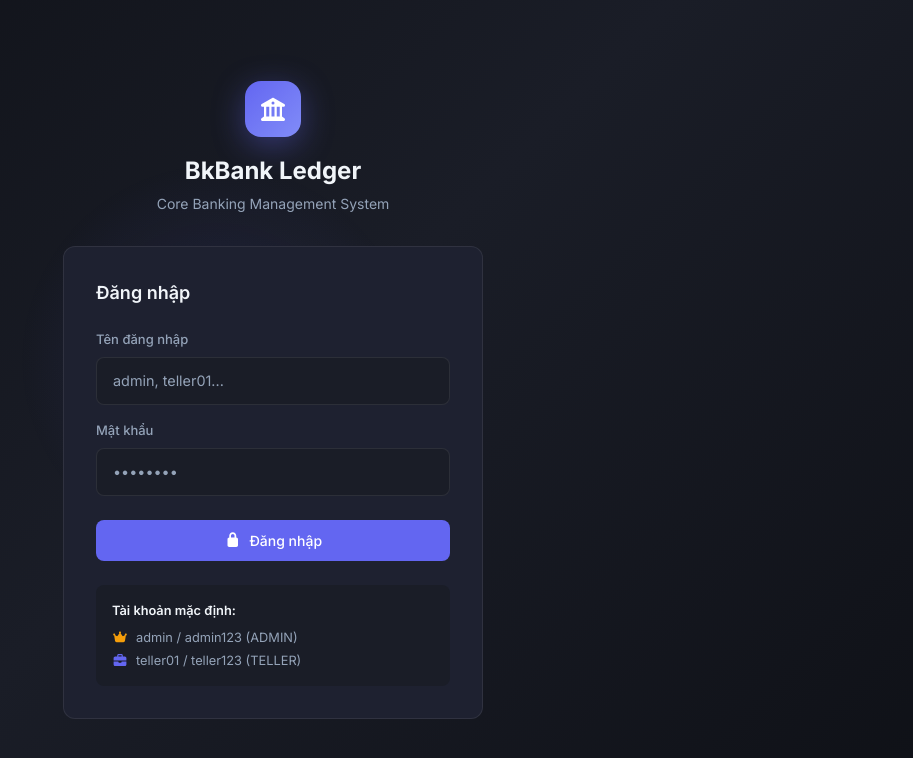
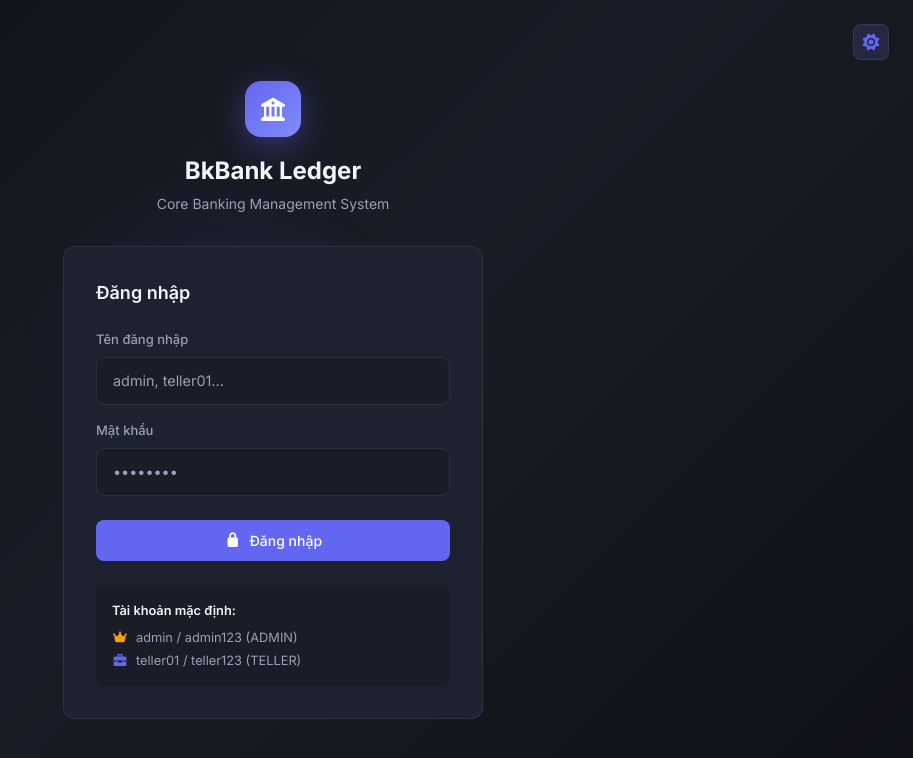
Before and after one commit to DATN-252/Core-ledger-service, a Next.js app in the folder ledger-ui/: page /login in a window 1280 px wide. Shown: the top 758 px of the page, without its empty margins (367-1280 px from the left). Built offline with nearby package versions, Linux system fonts and the light colour scheme; no server answers.

Commit message:
feat: add light mode for ledger ui

```diff
--- a/ledger-ui/src/app/dashboard/layout.tsx
+++ b/ledger-ui/src/app/dashboard/layout.tsx
@@ -3,6 +3,7 @@ import { useEffect, useState } from 'react';
 import { useRouter, usePathname } from 'next/navigation';
 import Link from 'next/link';
 import { isLoggedIn, getUser, logout } from '@/lib/api';
+import ThemeToggle from '@/components/ThemeToggle';
 
 import { FontAwesomeIcon } from '@fortawesome/react-fontawesome';
 import { faChartLine, faCreditCard, faPiggyBank, faListUl, faUsers, faSignOutAlt, faIdCard, faMoneyCheckDollar, faStore, faTriangleExclamation } from '@fortawesome/free-solid-svg-icons';
@@ -87,8 +88,14 @@ export default function DashboardLayout({ children }: { children: React.ReactNod
                     })}
                 </nav>
 
+                {/* Theme toggle */}
+                <div style={{ padding: '0.75rem 1rem', borderTop: '1px solid var(--border)', display: 'flex', alignItems: 'center', justifyContent: 'space-between' }}>
+                    <span style={{ fontSize: '0.8125rem', color: 'var(--text-secondary)', fontWeight: 500 }}>Giao diện</span>
+                    <ThemeToggle />
+                </div>
+
                 {/* User info */}
-                <div style={{ padding: '1rem 0.75rem', borderTop: '1px solid var(--border)' }}>
+                <div style={{ padding: '0.75rem 0.75rem 1rem', borderTop: '1px solid var(--border)' }}>
                     <div style={{
                         display: 'flex', alignItems: 'center', gap: '0.75rem',
                         padding: '0.75rem', background: 'var(--bg-card)', borderRadius: '8px',
--- a/ledger-ui/src/app/dashboard/page.tsx
+++ b/ledger-ui/src/app/dashboard/page.tsx
@@ -251,7 +251,7 @@ export default function DashboardPage() {
                 </div>
                 {/* Utilization bar */}
                 <div style={{ marginTop: '1.25rem' }}>
-                    <div style={{ height: '6px', background: 'rgba(255,255,255,0.1)', borderRadius: '3px', overflow: 'hidden' }}>
+                    <div style={{ height: '6px', background: 'var(--border)', borderRadius: '3px', overflow: 'hidden' }}>
                         <div style={{
                             height: '100%',
                             width: `${totalCreditLimit > 0 ? Math.min((totalOutstanding / totalCreditLimit) * 100, 100) : 0}%`,
@@ -311,7 +311,7 @@ export default function DashboardPage() {
                                         <stop offset="95%" stopColor="#ef4444" stopOpacity={0} />
                                     </linearGradient>
                                 </defs>
-                                <CartesianGrid strokeDasharray="3 3" stroke="rgba(255,255,255,0.05)" />
+                                <CartesianGrid strokeDasharray="3 3" stroke="var(--border)" />
                                 <XAxis dataKey="date" tick={{ fontSize: 11, fill: '#94a3b8' }} axisLine={false} tickLine={false} />
                                 <YAxis tick={{ fontSize: 11, fill: '#94a3b8' }} axisLine={false} tickLine={false} />
                                 <Tooltip content={<CustomTooltip />} />
@@ -352,7 +352,7 @@ export default function DashboardPage() {
                         ) : (
                             <ResponsiveContainer width="100%" height={140}>
                                 <BarChart data={txnTypeData} margin={{ left: -30, right: 5, top: 5, bottom: 0 }}>
-                                    <CartesianGrid strokeDasharray="3 3" stroke="rgba(255,255,255,0.05)" />
+                                    <CartesianGrid strokeDasharray="3 3" stroke="var(--border)" />
                                     <XAxis dataKey="name" tick={{ fontSize: 10, fill: '#94a3b8' }} axisLine={false} tickLine={false} />
                                     <YAxis tick={{ fontSize: 10, fill: '#94a3b8' }} axisLine={false} tickLine={false} />
                                     <Tooltip content={<CustomTooltip />} />
--- a/ledger-ui/src/app/layout.tsx
+++ b/ledger-ui/src/app/layout.tsx
@@ -13,6 +13,18 @@ export const metadata: Metadata = {
 export default function RootLayout({ children }: { children: React.ReactNode }) {
   return (
     <html lang="vi" suppressHydrationWarning>
+      <head>
+        <script
+          dangerouslySetInnerHTML={{
+            __html: `
+              (function() {
+                var theme = localStorage.getItem('theme') || 'dark';
+                document.documentElement.setAttribute('data-theme', theme);
+              })();
+            `,
+          }}
+        />
+      </head>
       <body suppressHydrationWarning>
         {children}
         <BrowserAlertBridge />
--- a/ledger-ui/src/app/login/page.tsx
+++ b/ledger-ui/src/app/login/page.tsx
@@ -4,6 +4,7 @@ import { useRouter } from 'next/navigation';
 import { login } from '@/lib/api';
 import { FontAwesomeIcon } from '@fortawesome/react-fontawesome';
 import { faBuildingColumns, faExclamationTriangle, faSpinner, faLock, faCrown, faBriefcase } from '@fortawesome/free-solid-svg-icons';
+import ThemeToggle from '@/components/ThemeToggle';
 
 export default function LoginPage() {
     const router = useRouter();
@@ -32,9 +33,14 @@ export default function LoginPage() {
             display: 'flex',
             alignItems: 'center',
             justifyContent: 'center',
-            background: 'linear-gradient(135deg, #0f1117 0%, #1a1d27 50%, #0f1117 100%)',
+            background: 'linear-gradient(135deg, var(--bg-primary) 0%, var(--bg-secondary) 50%, var(--bg-primary) 100%)',
             padding: '1rem',
+            position: 'relative',
         }}>
+            {/* Theme Toggle Top Right */}
+            <div style={{ position: 'absolute', top: '1.5rem', right: '1.5rem', zIndex: 10 }}>
+                <ThemeToggle />
+            </div>
             {/* Glow effects */}
             <div style={{
                 position: 'fixed', top: '20%', left: '30%',
--- /dev/null
+++ b/ledger-ui/src/components/ThemeToggle.tsx
@@ -0,0 +1,62 @@
+'use client';
+import { useEffect, useState } from 'react';
+import { FontAwesomeIcon } from '@fortawesome/react-fontawesome';
+import { faSun, faMoon } from '@fortawesome/free-solid-svg-icons';
+
+export default function ThemeToggle({ className }: { className?: string }) {
+    const [theme, setTheme] = useState<'dark' | 'light'>('dark');
+
+    useEffect(() => {
+        // Read theme from document attributes (set by SSR/preloader inline script) or localStorage
+        const activeTheme = (document.documentElement.getAttribute('data-theme') || 'dark') as 'dark' | 'light';
+        setTheme(activeTheme);
+    }, []);
+
+    const toggleTheme = () => {
+        const nextTheme = theme === 'dark' ? 'light' : 'dark';
+        setTheme(nextTheme);
+        localStorage.setItem('theme', nextTheme);
+        document.documentElement.setAttribute('data-theme', nextTheme);
+        // Trigger a custom event to notify other components if needed
+        window.dispatchEvent(new Event('themechange'));
+    };
+
+    return (
+        <button
+            onClick={toggleTheme}
+            className={`icon-btn ${className || ''}`}
+            aria-label="Toggle theme"
+            style={{
+                width: '36px',
+                height: '36px',
+                borderRadius: '8px',
+                display: 'flex',
+                alignItems: 'center',
+                justifyContent: 'center',
+                transition: 'all 0.2s ease',
+                background: 'var(--bg-card-hover)',
+                border: '1px solid var(--border)',
+                color: 'var(--accent)',
+                cursor: 'pointer',
+                fontSize: '1rem',
+                boxShadow: '0 2px 8px rgba(0, 0, 0, 0.05)',
+            }}
+            onMouseEnter={(e) => {
+                e.currentTarget.style.transform = 'scale(1.05)';
+                e.currentTarget.style.borderColor = 'var(--accent)';
+            }}
+            onMouseLeave={(e) => {
+                e.currentTarget.style.transform = 'scale(1)';
+                e.currentTarget.style.borderColor = 'var(--border)';
+            }}
+        >
+            <FontAwesomeIcon
+                icon={theme === 'dark' ? faSun : faMoon}
+                style={{
+                    transition: 'transform 0.3s ease',
+                    transform: theme === 'dark' ? 'rotate(0deg)' : 'rotate(360deg)'
+                }}
+            />
+        </button>
+    );
+}
```
Also changed, not shown: ledger-ui/src/app/globals.css (+50 -10 lines).
